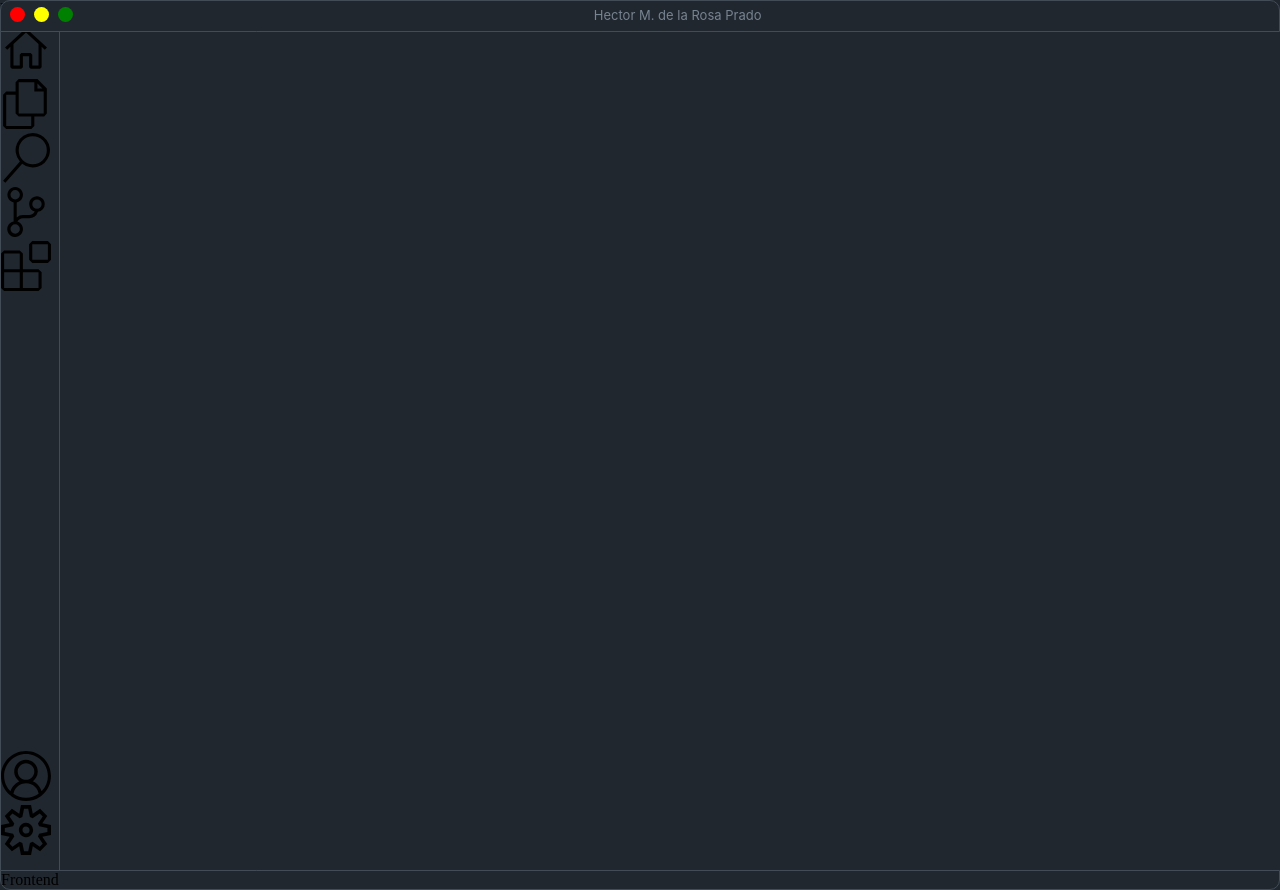
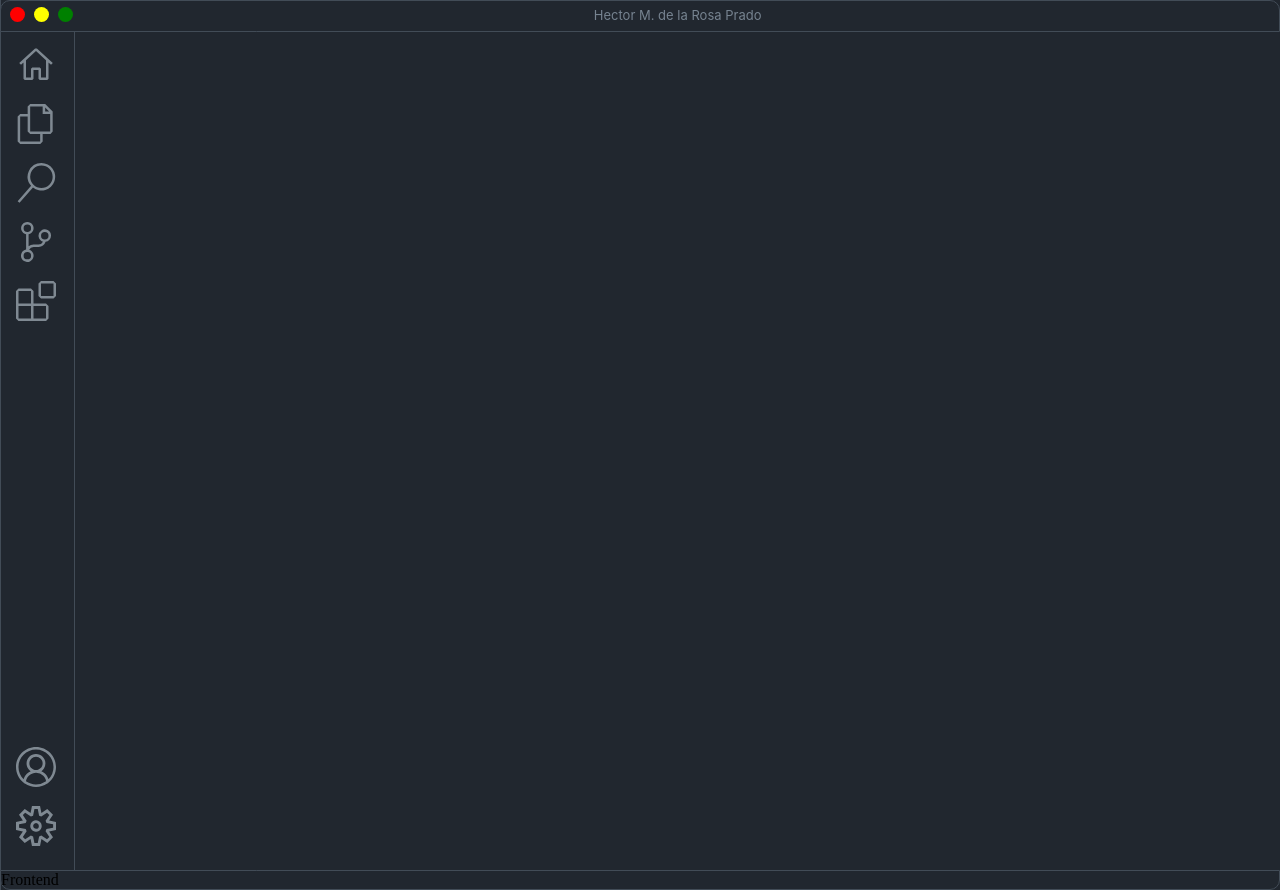
Before and after one commit to hoftherose/CVPage, a Flask app: page / in a window 1280 px wide. Run offline with Flask 2, Linux system fonts and the light colour scheme.

Commit message:
Left Sidebar

```diff
--- a/static/css/main.css
+++ b/static/css/main.css
@@ -62,21 +62,30 @@ body {
 .left-bar {
     z-index: 1;
     width: 58px;
-    height: 96%;
-    margin-top: 25px;
+    height: 100%;
+    padding-top: 30px;
+    padding-left: 15px;
     position: fixed;
     border-top-width: 0px;
     border-bottom-width: 0px;
 }
 
 .left-bar a img {
-    height: 50px;
-    width: 50px;
+    height: 40px;
+    width: 40px;
+    padding-top: 15px;
+    filter: invert(61%) sepia(2%) saturate(1974%) hue-rotate(167deg) brightness(88%) contrast(81%);
+    /* filter to create color: rgb(127, 138, 148); */
+}
+
+.left-bar a img:hover {
+    filter: invert(77%) sepia(8%) saturate(353%) hue-rotate(157deg) brightness(95%) contrast(88%);
+    /* filter to create color: rgb(171, 184, 197) */
 }
 
 .left-bar .bottom-icons {
     position: absolute;
-    bottom: 20px;
+    bottom: 70px;
 }
 
 .bottom-bar {
```
